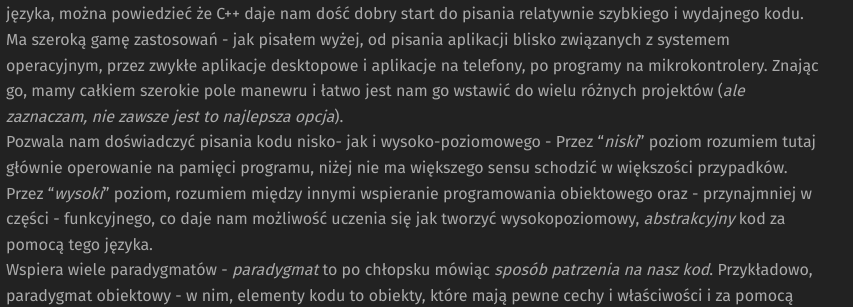
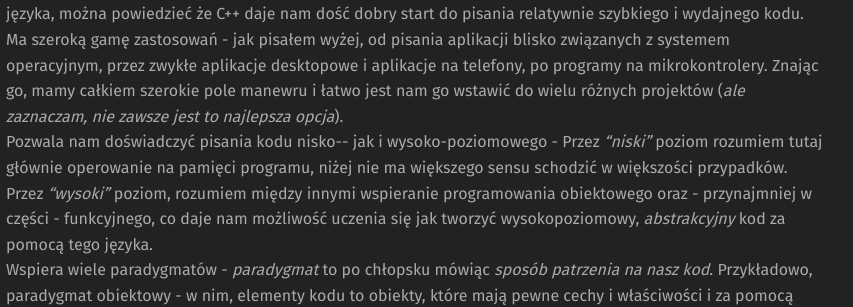
Before and after one commit to SteelPh0enix/KursCPP, a plain HTML site: page 01_wstep.html in a window 1280 px wide. Shown: the part 2201-2508 px from the top of the page, 241-1094 px from the left. Drawn offline with nearby package versions, Linux system fonts and the light colour scheme.

Commit message:
Another minor fix

```diff
--- a/01_wstep.html
+++ b/01_wstep.html
@@ -2,21 +2,12 @@
 <html>
 
 <head>
-    <title>Kurs C++: 01 - Wstęp</title>
+    <title>Kurs C++ - 01: Wstęp</title>
     <meta charset="utf-8">
     <meta name="viewport" content="width=device-width, initial-scale=1.0">
 
     <link href="https://fonts.googleapis.com/css?family=Fira+Mono|Fira+Sans&display=swap" rel="stylesheet">
     <link rel="stylesheet" href="https://cdn.jsdelivr.net/npm/katex@0.10.2/dist/katex.min.css">
-
-
-
-
-
-
-
-
-
 
     <style>
         /**
@@ -957,8 +948,8 @@
                 spor&#x105; ilo&#x15B;&#x107; element&#xF3;w tego j&#x119;zyka, mo&#x17C;na powiedzie&#x107; &#x17C;e C++ daje nam do&#x15B;&#x107; dobry start do pisania relatywnie szybkiego i wydajnego kodu.</li>
             <li>Ma szerok&#x105; gam&#x119; zastosowa&#x144; - jak pisa&#x142;em wy&#x17C;ej, od pisania aplikacji blisko zwi&#x105;zanych z systemem operacyjnym, przez zwyk&#x142;e aplikacje desktopowe i aplikacje na telefony, po programy na mikrokontrolery.
                 Znaj&#x105;c go, mamy ca&#x142;kiem szerokie pole manewru i &#x142;atwo jest nam go wstawi&#x107; do wielu r&#xF3;&#x17C;nych projekt&#xF3;w (<em>ale zaznaczam, nie zawsze jest to najlepsza opcja</em>).</li>
-            <li>Pozwala nam do&#x15B;wiadczy&#x107; pisania kodu nisko- jak i wysoko-poziomowego - Przez &#x201C;<em>niski</em>&#x201D; poziom rozumiem tutaj g&#x142;&#xF3;wnie operowanie na pami&#x119;ci programu, ni&#x17C;ej nie ma wi&#x119;kszego sensu
-                schodzi&#x107; w wi&#x119;kszo&#x15B;ci przypadk&#xF3;w. Przez &#x201C;<em>wysoki</em>&#x201D; poziom, rozumiem mi&#x119;dzy innymi wspieranie programowania obiektowego oraz - przynajmniej w cz&#x119;&#x15B;ci - funkcyjnego, co daje nam
+            <li>Pozwala nam do&#x15B;wiadczy&#x107; pisania kodu nisko-- jak i wysoko-poziomowego - Przez <em>&#x201C;niski&#x201D;</em> poziom rozumiem tutaj g&#x142;&#xF3;wnie operowanie na pami&#x119;ci programu, ni&#x17C;ej nie ma wi&#x119;kszego sensu
+                schodzi&#x107; w wi&#x119;kszo&#x15B;ci przypadk&#xF3;w. Przez <em>&#x201C;wysoki&#x201D;</em> poziom, rozumiem mi&#x119;dzy innymi wspieranie programowania obiektowego oraz - przynajmniej w cz&#x119;&#x15B;ci - funkcyjnego, co daje nam
                 mo&#x17C;liwo&#x15B;&#x107; uczenia si&#x119; jak tworzy&#x107; wysokopoziomowy, <em>abstrakcyjny</em> kod za pomoc&#x105; tego j&#x119;zyka.</li>
             <li>Wspiera wiele paradygmat&#xF3;w - <em>paradygmat</em> to po ch&#x142;opsku m&#xF3;wi&#x105;c <em>spos&#xF3;b patrzenia na nasz kod</em>. Przyk&#x142;adowo, paradygmat obiektowy - w nim, elementy kodu to obiekty, kt&#xF3;re maj&#x105; pewne
                 cechy i w&#x142;a&#x15B;ciwo&#x15B;ci i za pomoc&#x105; kt&#xF3;rych budujemy ca&#x142;y nasz kod, a w strukturalnym na przyk&#x142;ad mamy mi&#x119;dzy innymi struktury kontrolne kt&#xF3;re pozwalaj&#x105; sterowa&#x107; wykonywaniem
```
